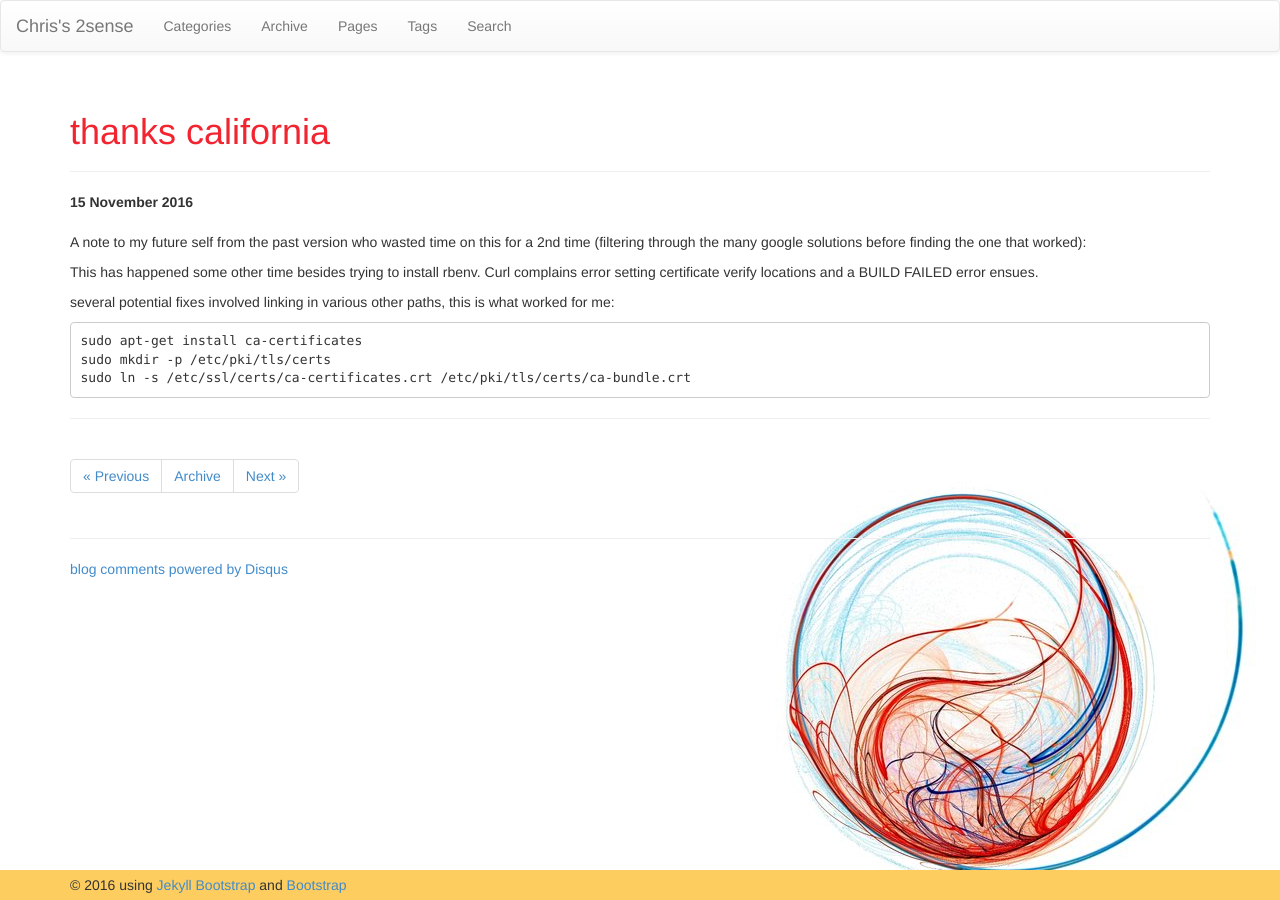
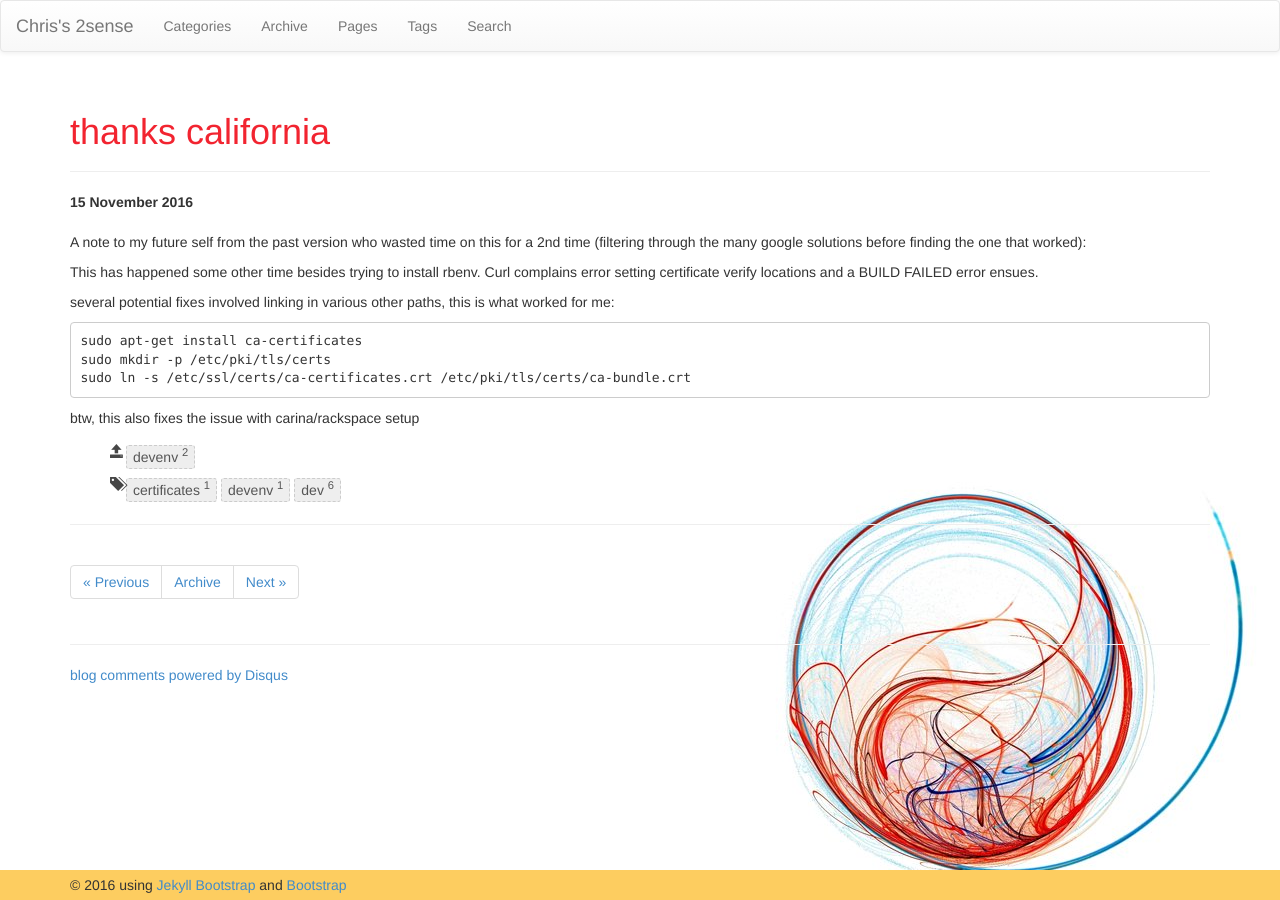
Before and after one commit to faizanvahevaria/chrisamow.github.io, a Jekyll site: the page built from _posts/2016-11-15-thanks-california.md, in a window 1280 px wide. Built offline with Jekyll 4.4.1, drawn with Linux system fonts in a browser that asks for light colours; nearby versions of some CDN libraries; comment, search, counter and statistics services are not loaded.

Commit message:
blog content

```diff
--- a/_posts/2016-11-15-thanks-california.md
+++ b/_posts/2016-11-15-thanks-california.md
@@ -1,9 +1,8 @@
 ---
 layout: post
 title: "thanks california"
-description: ""
-category:
-tags: []
+category: devenv
+tags: [certificates, devenv, dev]
 comments: true
 ---
 {% include JB/setup %}
@@ -19,3 +18,6 @@ several potential fixes involved linking in various other paths, this is what wo
 	sudo apt-get install ca-certificates
 	sudo mkdir -p /etc/pki/tls/certs
 	sudo ln -s /etc/ssl/certs/ca-certificates.crt /etc/pki/tls/certs/ca-bundle.crt
+
+
+btw, this also fixes the issue with carina/rackspace setup
```
Also changed, not shown: _posts/2016-11-10-hyper-docker.md (+4 -0 lines).
